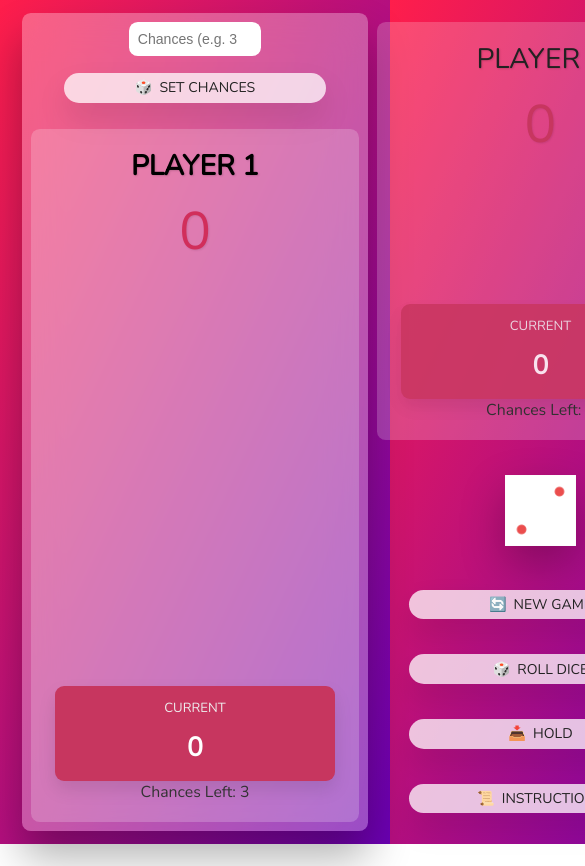
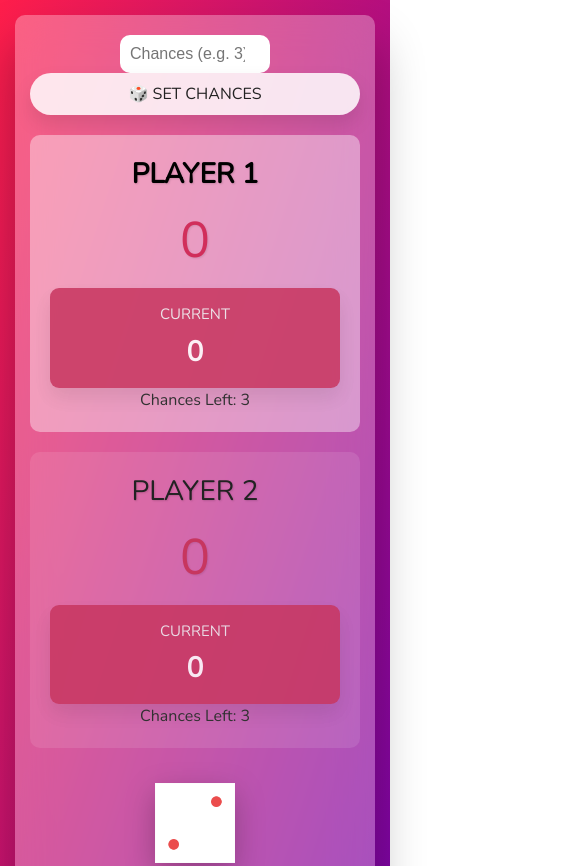
Before and after one commit to RUSHYOP/pig-game, a plain HTML site: page index.html in a window 390 px wide. Shown: the top 866 px of the page, 585 px wide, since content can reach past the window. Before the commit the page ends 844 px from the top, so only its background shows below. Drawn offline with nearby package versions, Linux system fonts and the light colour scheme.

Commit message:
better mobile fr ig now

```diff
--- a/style.css
+++ b/style.css
@@ -7,48 +7,48 @@
 }
 
 html {
-  font-size: 62.5%;
+  font-size: 62.5%; /* 1rem = 10px */
 }
 
 body {
   font-family: 'Nunito', sans-serif;
   font-weight: 400;
-  height: 100vh;
+  min-height: 100vh;
   color: #333;
   background-image: linear-gradient(to top left, #6a00b3 0%, #ff1e4b 100%);
   display: flex;
   align-items: center;
   justify-content: center;
-  padding: 2rem;
+  padding: 1.5rem;
+  overflow-y: auto;
 }
 
 main {
   position: relative;
   width: 100%;
-  max-width: 100rem;
-  min-height: 60rem;
+  max-width: 42rem;
   background-color: rgba(255, 255, 255, 0.3);
   backdrop-filter: blur(20px);
   box-shadow: 0 3rem 5rem rgba(0, 0, 0, 0.3);
   border-radius: 1rem;
   display: flex;
-  flex-wrap: wrap;
-  justify-content: space-between;
-  padding: 2rem;
+  flex-direction: column;
+  align-items: center;
+  padding: 2rem 1.5rem;
   gap: 2rem;
 }
 
 .player {
-  flex: 1 1 48%;
-  padding: 4rem;
-  display: flex;
-  flex-direction: column;
-  align-items: center;
+  width: 100%;
+  background: rgba(255, 255, 255, 0.1);
+  padding: 2rem;
+  border-radius: 1rem;
+  text-align: center;
   transition: all 0.75s ease;
 }
 
 .name {
-  font-size: 4rem;
+  font-size: 2.8rem;
   text-transform: uppercase;
   font-weight: 300;
   margin-bottom: 1rem;
@@ -57,15 +57,15 @@ main {
 }
 
 .score {
-  font-size: 8rem;
+  font-size: 5rem;
   font-weight: 300;
   color: #c7365f;
-  margin-bottom: auto;
+  margin-bottom: 1rem;
   text-shadow: 1px 1px 2px rgba(0, 0, 0, 0.1);
 }
 
 .player--active {
-  background-color: rgba(255, 255, 255, 0.45);
+  background-color: rgba(255, 255, 255, 0.4);
 }
 .player--active .name {
   font-weight: 700;
@@ -75,76 +75,70 @@ main {
   font-weight: 500;
   color: #d12e5b;
 }
-.player--active .current {
-  opacity: 1;
-}
 
 .current {
   background-color: #c7365f;
   opacity: 0.85;
   border-radius: 9px;
   color: #fff;
-  width: 65%;
-  padding: 2rem;
-  text-align: center;
+  width: 100%;
+  padding: 1.5rem;
   transition: all 0.75s ease;
   box-shadow: 0 1rem 2rem rgba(0, 0, 0, 0.1);
 }
 
 .current-label {
   text-transform: uppercase;
-  margin-bottom: 1rem;
-  font-size: 1.7rem;
+  margin-bottom: 0.5rem;
+  font-size: 1.5rem;
   color: #eee;
 }
 
 .current-score {
-  font-size: 3.5rem;
+  font-size: 2.8rem;
   font-weight: 600;
+}
+
+.controls {
+  display: flex;
+  flex-direction: column;
+  gap: 1rem;
+  width: 100%;
+  margin-top: 2rem;
 }
 
 .btn {
   color: #222;
-  background: rgba(255, 255, 255, 0.75);
+  background: rgba(255, 255, 255, 0.85);
   border: none;
   font-family: inherit;
-  font-size: 1.8rem;
+  font-size: 1.6rem;
   text-transform: uppercase;
   cursor: pointer;
   font-weight: 500;
   transition: all 0.2s;
-  padding: 0.9rem 2.5rem;
+  padding: 1rem 2rem;
   border-radius: 50rem;
-  box-shadow: 0 1.75rem 3.5rem rgba(0, 0, 0, 0.1);
-  margin: 0.5rem auto;
-  display: block;
-  width: fit-content;
+  box-shadow: 0 1rem 2rem rgba(0, 0, 0, 0.1);
+  width: 100%;
+  text-align: center;
 }
 
 .btn:hover {
-  background-color: rgba(255, 255, 255, 0.9);
+  background-color: rgba(255, 255, 255, 1);
   transform: scale(1.03);
 }
 
 .btn:active {
   transform: scale(0.98);
-  box-shadow: 0 1rem 2rem rgba(0, 0, 0, 0.2);
-}
-
-.btn:focus {
-  outline: none;
-}
-
-.btn::first-letter {
-  font-size: 2.4rem;
-  margin-right: 0.7rem;
+  box-shadow: 0 0.5rem 1rem rgba(0, 0, 0, 0.2);
 }
 
 .dice {
   display: block;
-  margin: 2rem auto;
-  height: 10rem;
-  box-shadow: 0 2rem 5rem rgba(0, 0, 0, 0.25);
+  margin: 1.5rem auto;
+  height: 8rem;
+  box-shadow: 0 1rem 3rem rgba(0, 0, 0, 0.25);
   transition: transform 0.3s ease;
 }
 
@@ -160,17 +154,22 @@ main {
   color: #c7365f;
 }
 
-.modal {
+.modal,
+.game-over {
   position: fixed;
   top: 50%;
   left: 50%;
   transform: translate(-50%, -50%);
-  width: 70%;
+  width: 90%;
+  max-width: 40rem;
   background-color: white;
-  padding: 6rem;
-  border-radius: 5px;
+  padding: 3rem 2rem;
+  border-radius: 1rem;
   box-shadow: 0 3rem 5rem rgba(0, 0, 0, 0.3);
   z-index: 10;
+  text-align: center;
+  overflow-y: auto;
+  max-height: 90vh;
 }
 
 .overlay {
@@ -184,19 +183,26 @@ main {
   z-index: 5;
 }
 
-.close-modal {
+.close-modal,
+.close-gameover {
   position: absolute;
-  top: 1.2rem;
-  right: 2rem;
-  font-size: 5rem;
+  top: 1rem;
+  right: 1.5rem;
+  font-size: 3rem;
   color: #333;
   cursor: pointer;
   border: none;
   background: none;
 }
 
+.winner-text {
+  font-size: 2.2rem;
+  color: #c7365f;
+  margin-top: 1.5rem;
+}
+
 p {
-  font-size: 1.8rem;
+  font-size: 1.6rem;
   line-height: 1.5;
 }
 
@@ -204,141 +210,20 @@ p {
   display: none;
 }
 
-.game-over {
-  position: fixed;
-  top: 50%;
-  left: 50%;
-  transform: translate(-50%, -50%);
-  width: 70%;
-  background-color: white;
-  padding: 5rem;
-  border-radius: 10px;
-  box-shadow: 0 3rem 5rem rgba(0, 0, 0, 0.3);
-  z-index: 15;
-  text-align: center;
-}
-
-.winner-text {
-  font-size: 2.4rem;
-  margin-top: 2rem;
-  color: #c7365f;
-}
-
-.close-gameover {
-  position: absolute;
-  top: 1.2rem;
-  right: 2rem;
-  font-size: 4rem;
-  color: #333;
-  cursor: pointer;
-  border: none;
-  background: none;
-}
-
-@media (max-width: 768px) {
-  html {
-    font-size: 55%; /* Slightly smaller base font */
-  }
-
-  body {
-    flex-direction: column;
-    padding: 1.5rem;
-    justify-content: flex-start;
-  }
-
+/* Responsive for tablets and up */
+@media (min-width: 600px) {
   main {
-    width: 100%;
-    flex-direction: column;
-    align-items: center;
-    padding: 2rem 1rem;
+    max-width: 70rem;
+    flex-direction: row;
+    flex-wrap: wrap;
+    justify-content: space-between;
+    padding: 2.5rem;
     gap: 2rem;
   }
 
   .player {
-    width: 100%;
-    padding: 2rem 1rem;
-    text-align: center;
-    border-radius: 1rem;
-    background-color: rgba(255, 255, 255, 0.2);
-  }
-
-  .name {
-    font-size: 2.8rem;
-  }
-
-  .score {
-    font-size: 5rem;
-  }
-
-  .current {
-    width: 90%;
-    padding: 1.5rem;
-  }
-
-  .current-label {
-    font-size: 1.5rem;
-  }
-
-  .current-score {
-    font-size: 3rem;
-  }
-
-  .btn {
-    font-size: 1.6rem;
-    padding: 1rem 2rem;
-    margin: 1rem auto;
-    width: 80%;
-  }
-
-  .btn::first-letter {
-    font-size: 1.6rem; /* Remove this if you're getting spacing bugs */
-    margin-right: 0.4rem;
-  }
-
-  .dice {
-    height: 9rem;
-    margin: 2rem auto;
-  }
-
-  .modal,
-  .game-over {
-    width: 90%;
+    flex: 1 1 45%;
     padding: 3rem 2rem;
-    font-size: 1.6rem;
-  }
-
-  .winner-text {
-    font-size: 2rem;
-  }
-
-  .close-modal,
-  .close-gameover {
-    font-size: 3.5rem;
-    top: 0.5rem;
-    right: 1.5rem;
-  }
-
-  #chance-input {
-    width: 80%;
-    padding: 0.8rem;
-    font-size: 1.6rem;
-    margin-bottom: 1rem;
-    border-radius: 0.5rem;
-    border: none;
-    outline: none;
-    text-align: center;
-  }
-}
-@media (max-width: 768px) {
-  main {
-    width: 95%;
-    flex-direction: column;
-    align-items: center;
-    padding: 1rem;
-  }
-
-  .player {
-    padding: 2rem 1rem;
   }
 
   .name {
@@ -350,8 +235,7 @@ p {
   }
 
   .current {
-    width: 90%;
-    padding: 1.5rem;
+    padding: 2rem;
   }
 
   .current-score {
@@ -359,20 +243,29 @@ p {
   }
 
   .btn {
-    font-size: 1.6rem;
-    padding: 0.6rem 2rem;
+    font-size: 1.8rem;
+    width: fit-content;
+    margin: 0 auto;
+  }
+
+  .controls {
+    flex-direction: row;
+    flex-wrap: wrap;
+    justify-content: center;
+    gap: 1rem;
   }
 
   .dice {
-    height: 8rem;
+    height: 10rem;
   }
 
-  .modal {
-    width: 90%;
-    padding: 4rem 2rem;
+  .modal,
+  .game-over {
+    width: 70%;
   }
 
-  .close-modal {
+  .close-modal,
+  .close-gameover {
     font-size: 4rem;
   }
 }
```
